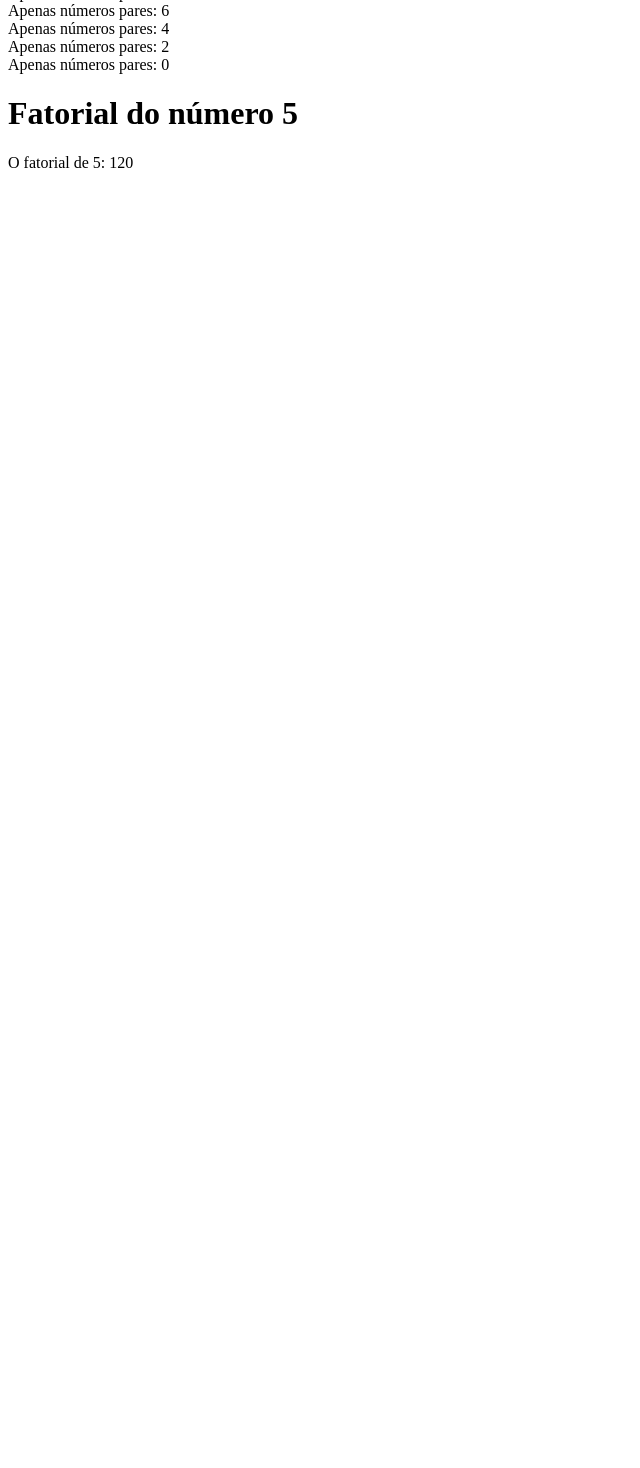
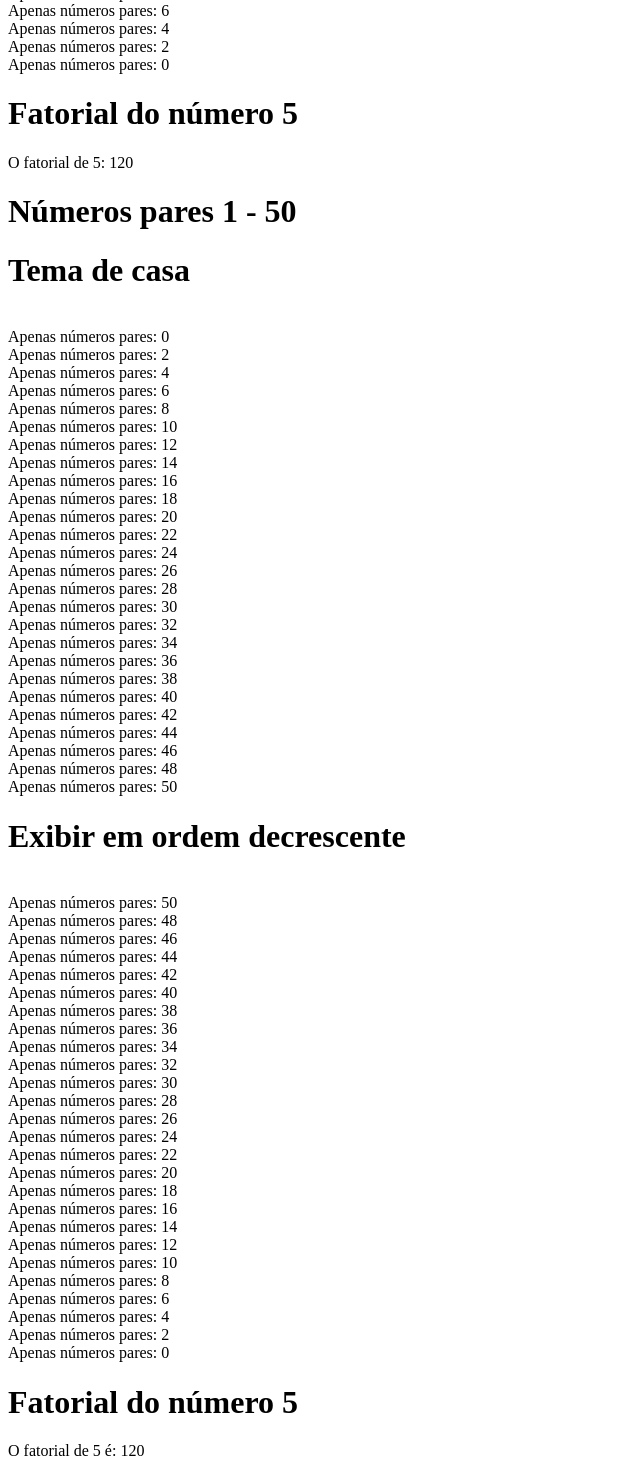
Before and after one commit to TiagodeMattos/curso_php_26, a PHP site: page / in a window 1280 px wide. Shown: the part 2049-3517 px from the top of the page, without its empty margins (0-640 px from the left). Before the commit the page ends 2217 px from the top, so only its background shows below. Run offline with PHP 8.4, Linux system fonts and the light colour scheme.

Commit message:
Update index.php

```diff
--- a/index.php
+++ b/index.php
@@ -280,3 +280,36 @@ for ($Fatorial = $antecessor; $Fatorial >= 1; $Fatorial = $Fatorial -1) {
 }
 
 echo "O fatorial de 5: $numero";
+
+echo "<h1>Números pares 1 - 50</h1>";
+
+$numero = 0;
+
+echo "<h1> Tema de casa </h1>";
+
+while ($numero <= 50) {
+    echo "<br>Apenas números pares: $numero";
+    $numero = $numero + 2; // soma de 2 em 2
+}
+
+echo "<h1>Exibir em ordem decrescente</h1>";
+
+$numero = 50;
+
+while ($numero >= 0) {
+    echo "<br>Apenas números pares: $numero";
+    $numero = $numero - 2; // diminui de 2 em 2
+}
+
+echo "<h1>Fatorial do número 5</h1>";
+
+$numero = 5;
+$fatorial = 1;
+$contador = $numero;
+
+while ($contador >= 1) {
+    $fatorial = $fatorial * $contador; // multiplica tudo
+    $contador = $contador - 1;         // vai diminuindo
+}
+
+echo "O fatorial de 5 é: $fatorial";
```
